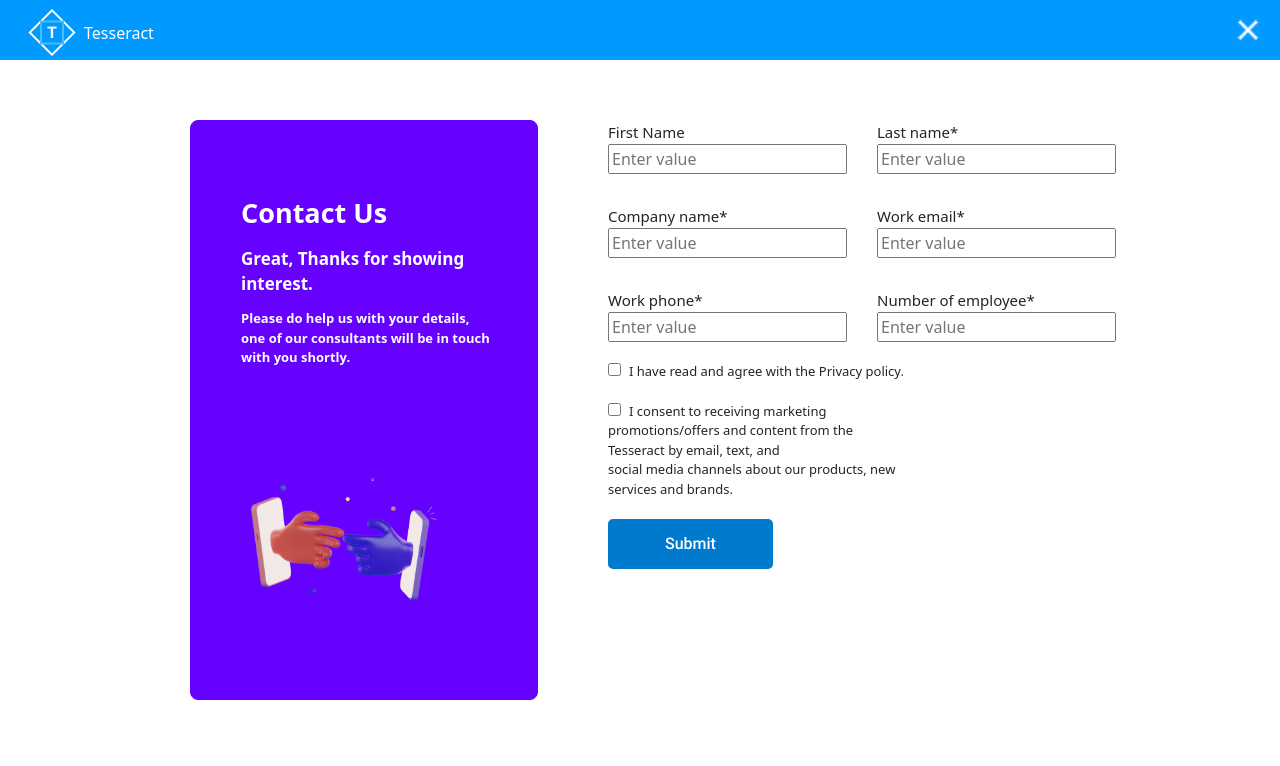
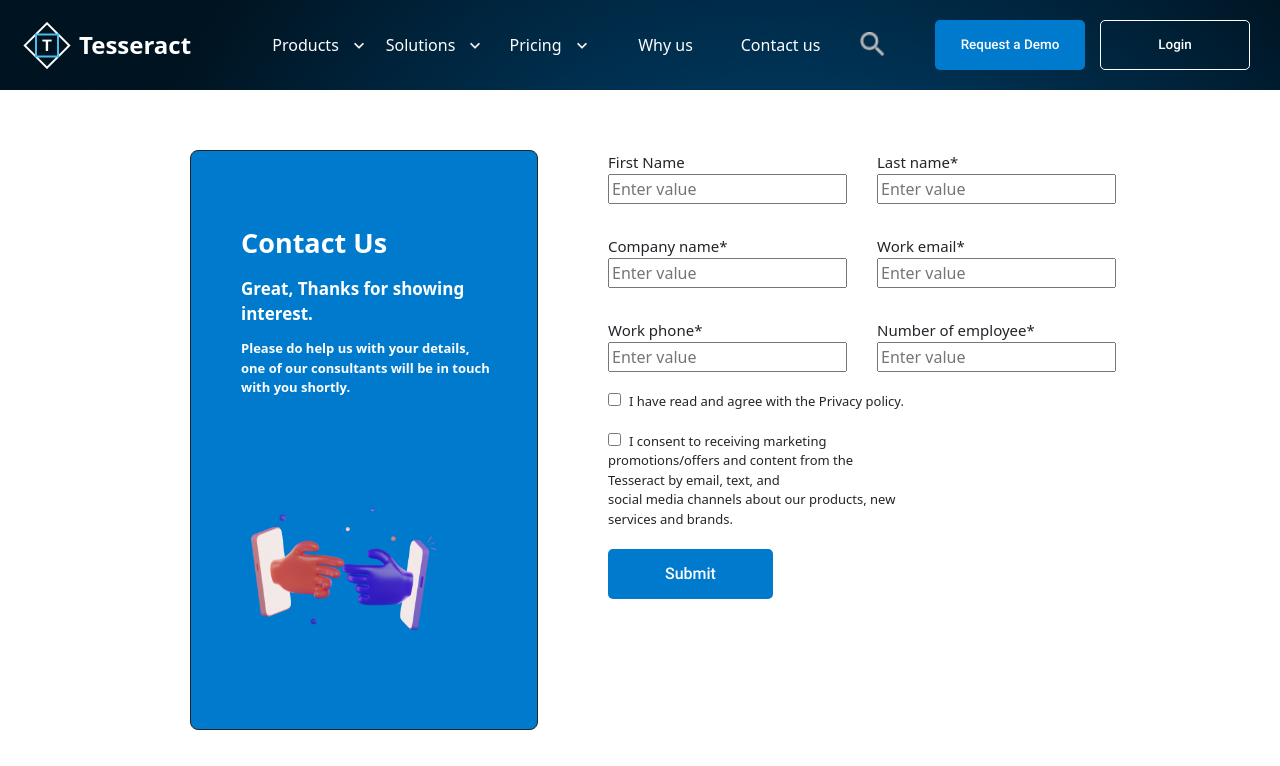
Before and after one commit to krishnakanthTM/tesseract, a React (Create React App) app: page /ContactUs in a window 1280 px wide. Shown: the top 766 px of the page. Built offline with nearby package versions, Linux system fonts and the light colour scheme.

Commit message:
changes in contact US

```diff
--- a/src/App/Pages/ContactUs/Contactus.css
+++ b/src/App/Pages/ContactUs/Contactus.css
@@ -36,10 +36,10 @@
     flex-direction: column;
     align-items: flex-start;
     justify-content: space-evenly;
-    border: 1px solid #6600FF;
+    border: 1px solid ;
     height: 580px;
     width: 30%;
-    background-color: #6600FF;
+    background-color: rgba(0, 122, 204, 1);
     border-radius: 8px;
     margin-left: 70px;
     margin-top: 20px;
--- a/src/App/Pages/ContactUs/Contactus.jsx
+++ b/src/App/Pages/ContactUs/Contactus.jsx
@@ -1,17 +1,18 @@
 import React from "react";
 import "./Contactus.css";
-import logoIcon from "../../Assets/logo.png";
+// import logoIcon from "../../Assets/logo.png";
 import Footer from "../../Components/Footer/Footer";
 import thanks from "../../Assets/thanks.png";
-import close from "../../Assets/close-button.png";
-import { useNavigate, useLocation } from "react-router-dom";
+// import close from "../../Assets/close-button.png";
+import TopNav from "../../Components/TopNav/TopNav";
+import { useLocation } from "react-router-dom";
 
 const Contactus = () => {
-  const navigate = useNavigate();
+  // const navigate = useNavigate();
   const location = useLocation();
   return (
     <div className="Contactus">
-      <div className="Contactus-navbar">
+      {/* <div className="Contactus-navbar">
         <div className="Contactus-navbar-left" onClick={() => navigate("/")}>
           <div className="Contactus-navbar-logo">
             <img src={logoIcon} alt="logo-icon" />
@@ -26,8 +27,8 @@ const Contactus = () => {
             onClick={() => navigate(-1)}
           />
         </div>
-      </div>
-
+      </div> */}
+      <TopNav type="secondary" />
       <div className="Contactus-section">
         <div className="Contactus-section-left">
           <div className="Contactus-section-left-content">
```
